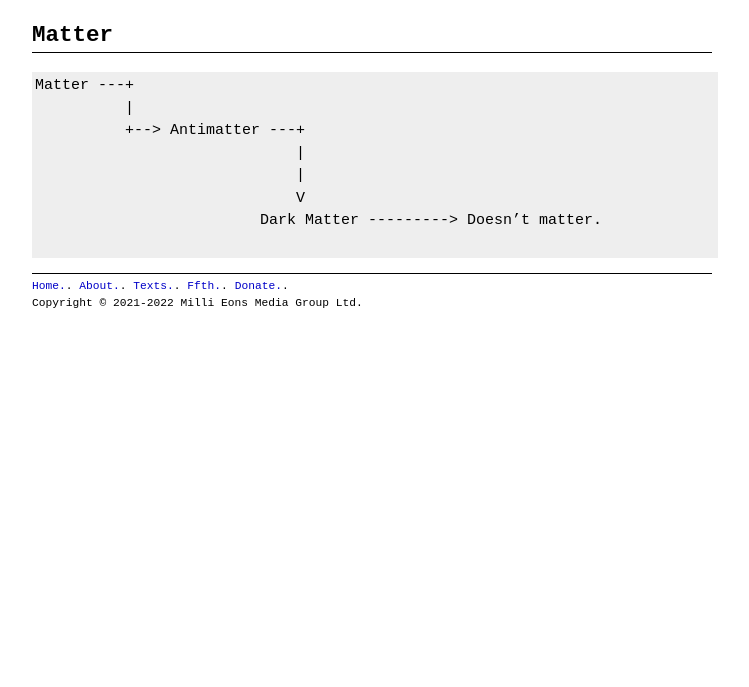
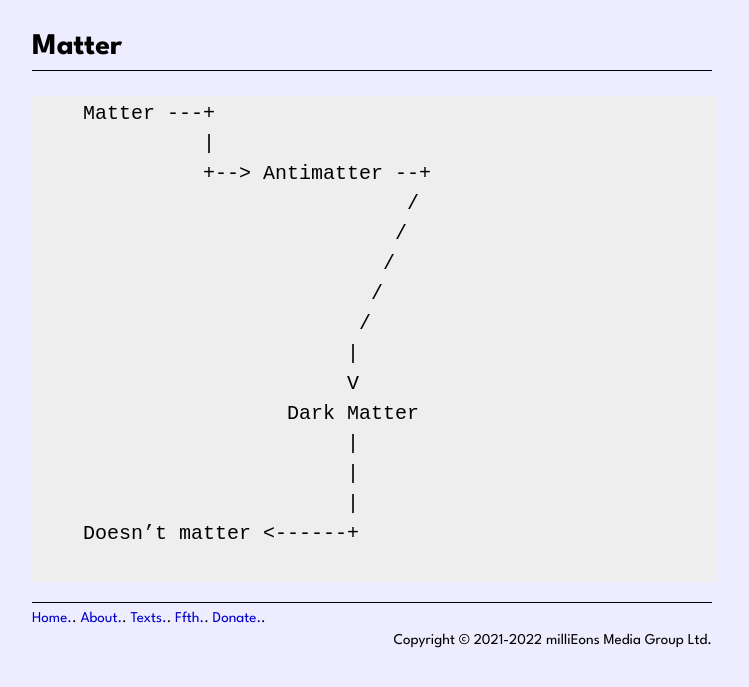
Before and after one commit to gorenje/millieons.org, a Jekyll site: the page built from w/matter.md, in a window 1280 px wide. Shown: the top 687 px of the page, without its empty margins (268-1017 px from the left). Built offline with Jekyll 4.4.1, drawn with Linux system fonts in a browser that asks for light colours; our own code applies the rules of GitHub Pages for plain Markdown files.

Commit message:
favicon and font changes

````diff
--- a/_layouts/default.html
+++ b/_layouts/default.html
@@ -5,7 +5,7 @@
     <meta http-equiv="X-UA-Compatible" content="IE=edge">
     <meta name="viewport" content="width=device-width, initial-scale=1">
 
-    <title>{{ page.title }} | Milli Eons</title>
+    <title>{{ page.title }} | milliEons</title>
 
     <meta name="generator" content="Jekyll v3.9.0" />
     <meta property="og:title" content="Milli Eons" />
@@ -16,7 +16,8 @@
     <meta name="twitter:card" content="summary" />
     <meta property="twitter:title" content="{{ page.title }}" />
 
-    <link rel="stylesheet" href="/f/iA Writer Quattro/Webfonts/index.css">
+    <link rel="stylesheet" href="/f/font/index.css">
+
     <link rel="stylesheet" href="/f/style.css">
 
     <link rel="apple-touch-icon" sizes="180x180" href="/f/apple-touch-icon.png">
@@ -38,7 +39,7 @@
           <a href="/t/ffth">Ffth.</a>.
           <a href="https://www.paypal.com/donate/?hosted_button_id=SXBPWPT59LHFS" target=_blank>Donate.</a>.
           <br/>
-          Copyright &copy; 2021-2022 Milli Eons Media Group Ltd.
+          <span>Copyright &copy; 2021-2022 milliEons Media Group Ltd.</span>
         </div>
       </div>
     </div>
--- /dev/null
+++ b/f/font/index.css
@@ -0,0 +1,14 @@
+@font-face {
+  font-family: 'League Spartan';
+  font-style: normal;
+  font-weight: 400;
+  font-display: swap;
+  src: url(/f/font/kJEnBuEW6A0lliaV_m88ja5Twtx8BWhtkDVmjZvM_oTpBA.ttf) format('truetype');
+}
+@font-face {
+  font-family: 'League Spartan';
+  font-style: normal;
+  font-weight: 700;
+  font-display: swap;
+  src: url(/f/font/kJEnBuEW6A0lliaV_m88ja5Twtx8BWhtkDVmjZvMGYPpBA.ttf) format('truetype');
+}
--- a/f/style.css
+++ b/f/style.css
@@ -1,8 +1,9 @@
-@media only screen and (max-width: 680px) {
-    #root {
-        margin: 0 auto;
-        width: 100%;
-    }
+.quattro {
+    font: 20px/1.5 'League Spartan', sans-serif;
+}
+
+body {
+    background-color: #eeedff
 }
 
 @media only screen and (min-width: 680px) {
@@ -12,10 +13,30 @@
     }
 }
 
-.quattro {
-    font: 15px/1.5 "iA Writer Quattro", monospace;
-    text-align: justify;
-    text-justify: newspaper;
+@media only screen and (max-width: 680px) {
+    #root {
+        margin: 0 auto;
+        width: 100%;
+    }
+    .quattro > h2:first-child {
+        font-size: 16px;
+        text-align: center;
+    }
+}
+
+@media only screen and (max-width: 480px) {
+    #root {
+        margin: 0 auto;
+        width: 100%;
+    }
+
+    .quattro > h2:first-child {
+        font-size: 20px;
+        text-align: center;
+    }
+    .quattro {
+        font: 18px/1.5 'League Spartan', sans-serif;
+    }
 }
 
 .regular {
@@ -40,18 +61,19 @@
     padding-top: 4px;
 }
 
+.footer-div > span {
+    float: right;
+}
+
 h2 {
     border-bottom: 1px solid black;
 }
+
 
 a {
     color: rgb(0,0,200);
     text-decoration: none;
     text-decoration-style: dotted;
-}
-
-a:visited {
-    text-decoration-color: white !important;
 }
 
 code {
--- a/w/matter.md
+++ b/w/matter.md
@@ -5,12 +5,20 @@ permalink: /w/matter
 ## Matter
 
 ```
-Matter ---+
-          |
-          +--> Antimatter ---+
-                             |
-                             |
-                             V
-                         Dark Matter ---------> Doesn’t matter.
+    Matter ---+
+              |
+              +--> Antimatter --+
+                               /
+                              /
+                             /
+                            /
+                           /
+                          |
+                          V
+                     Dark Matter
+                          |
+                          |
+                          |
+    Doesn’t matter <------+
 
 ```
````
Also changed, not shown: about.md (+1 -1 lines), f/android-chrome-192x192.png, f/android-chrome-512x512.png, f/apple-touch-icon.png, f/favicon-16x16.png, f/favicon-32x32.png, f/favicon.ico, f/font/kJEnBuEW6A0lliaV_m88ja5Twtx8BWhtkDVmjZvMGYPpBA.ttf (added), f/font/kJEnBuEW6A0lliaV_m88ja5Twtx8BWhtkDVmjZvM_oTpBA.ttf (added).
